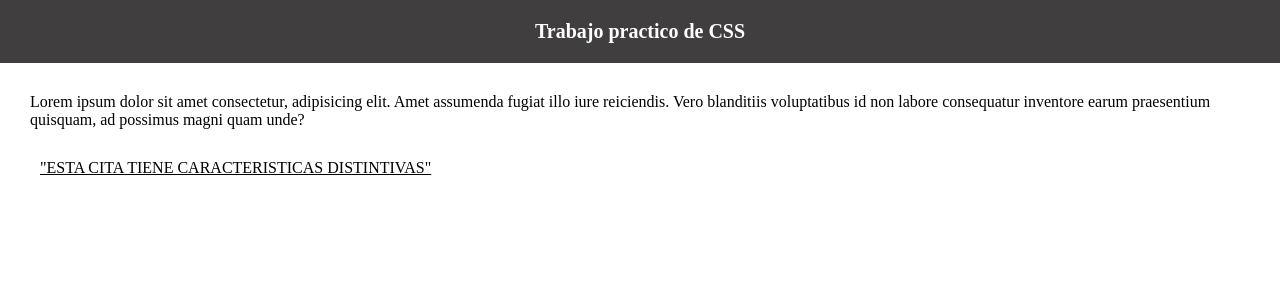
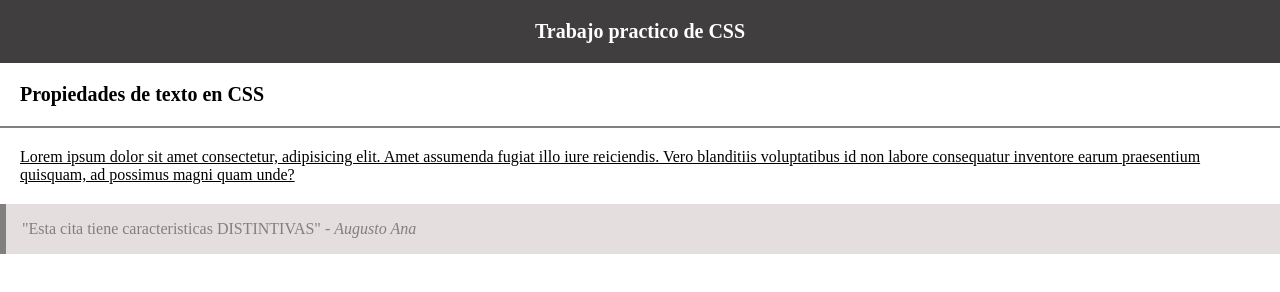
Before and after one commit to augusto995/TPCss, a plain HTML site: page index.html in a window 1280 px wide. Drawn offline with Linux system fonts and the light colour scheme.

Commit message:
Punto 2 terminado

```diff
--- a/index.html
+++ b/index.html
@@ -13,8 +13,9 @@
         </h1>
     </header>
     <div>
+        <h2>Propiedades de texto en CSS</h2>
         <p class="parrafo">Lorem ipsum dolor sit amet consectetur, adipisicing elit. Amet assumenda fugiat illo iure reiciendis. Vero blanditiis voluptatibus id non labore consequatur inventore earum praesentium quisquam, ad possimus magni quam unde?</p>
-        <blockquote class="cita">"Esta cita tiene caracteristicas distintivas"</blockquote>
+        <blockquote class="cita">"Esta cita tiene caracteristicas <span>distintivas</span>" - <em>Augusto Ana</em></blockquote>
     </div>
 
 </body>
--- a/style.css
+++ b/style.css
@@ -4,18 +4,28 @@
     background-color: rgb(64, 62, 62);
 
 }
-body{
+*{
     margin: 0;
 }
-h1 {
+h1, h2 {
     margin-top: 0;
     padding: 20px;
     font-size: 20px;
 }
+h2 {
+    border-bottom: 2px solid gray;
+}
 .cita{
+    background-color: rgb(228, 222, 222);
+    padding: 1rem;
+    border-left: 6px solid gray;
+    color: gray;
+
+}
+.parrafo{
+    margin: 20px;
     text-decoration: underline;
+}
+span{
     text-transform: uppercase;
 }
-.parrafo{
-    margin: 30px;
-}
```
